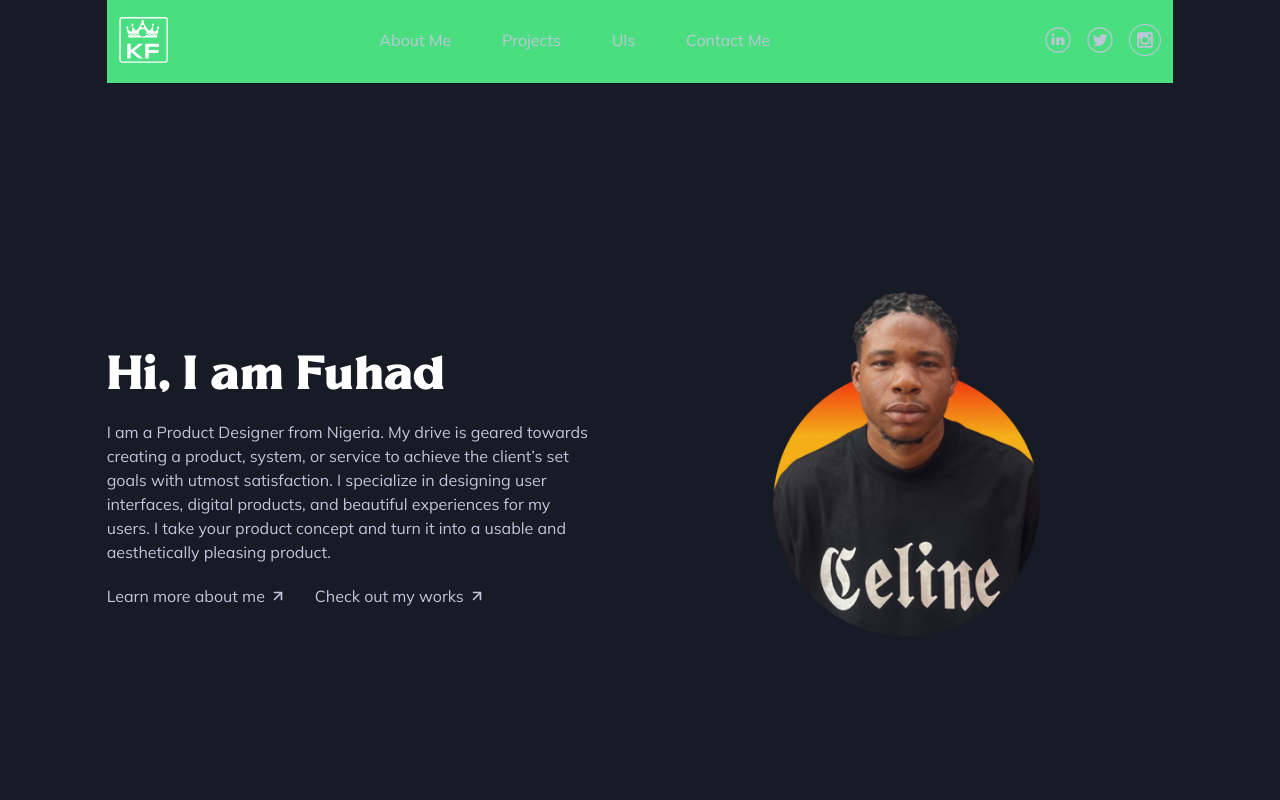
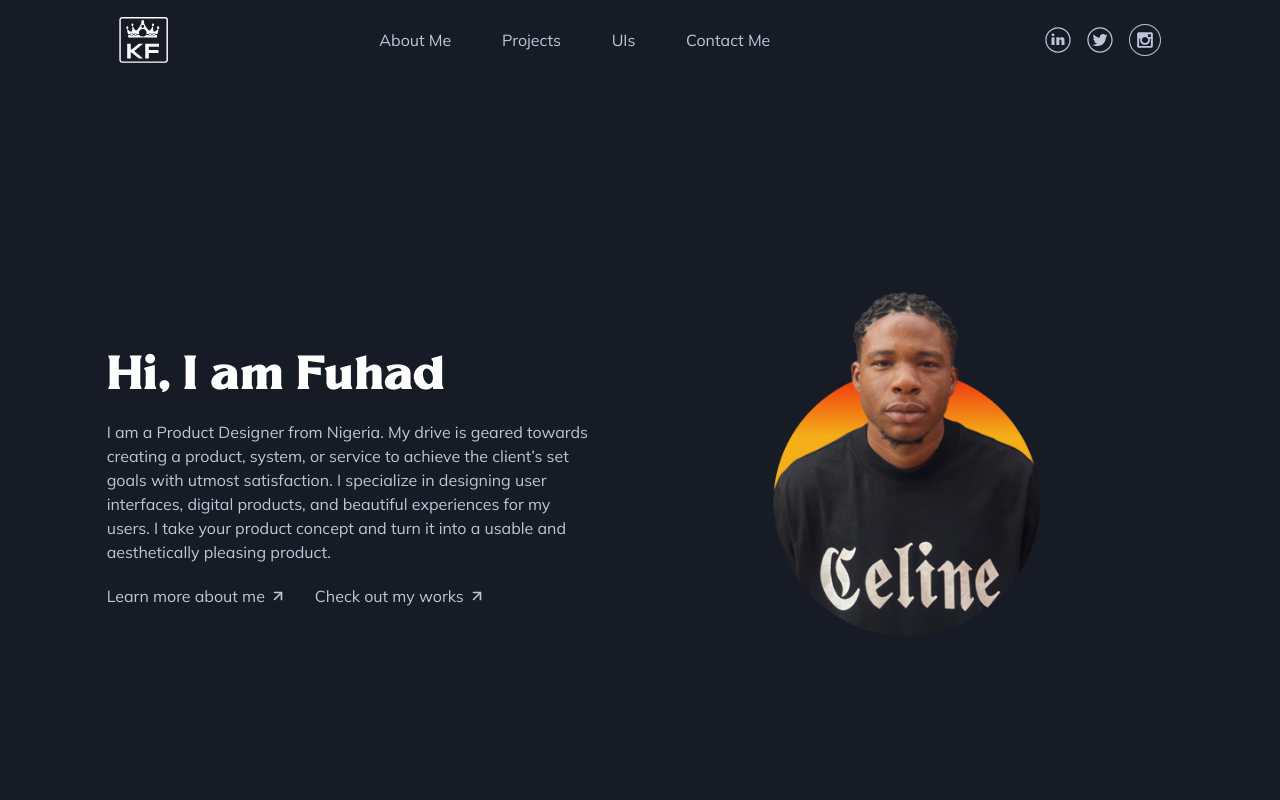
Before and after one commit to orejay/fuhadfolio, a React (Create React App) app: page / in a window 1280 px wide. Shown: the top 800 px of the page. Built offline with nearby package versions, Linux system fonts and the light colour scheme.

Commit message:
header bg

```diff
--- a/src/components/Header.js
+++ b/src/components/Header.js
@@ -21,7 +21,7 @@ const Header = () => {
       style={{ background: "#171B26" }}
     >
       <div
-        className="w-11/12 lg:w-10/12 mx-auto py-5  bg-green-400 px-3 flex items-center justify-between"
+        className="w-11/12 lg:w-10/12 mx-auto py-5 px-3 flex items-center justify-between"
         style={{ color: "#BFC6D9" }}
       >
         <Link to="/" className="w-1/12">
```
